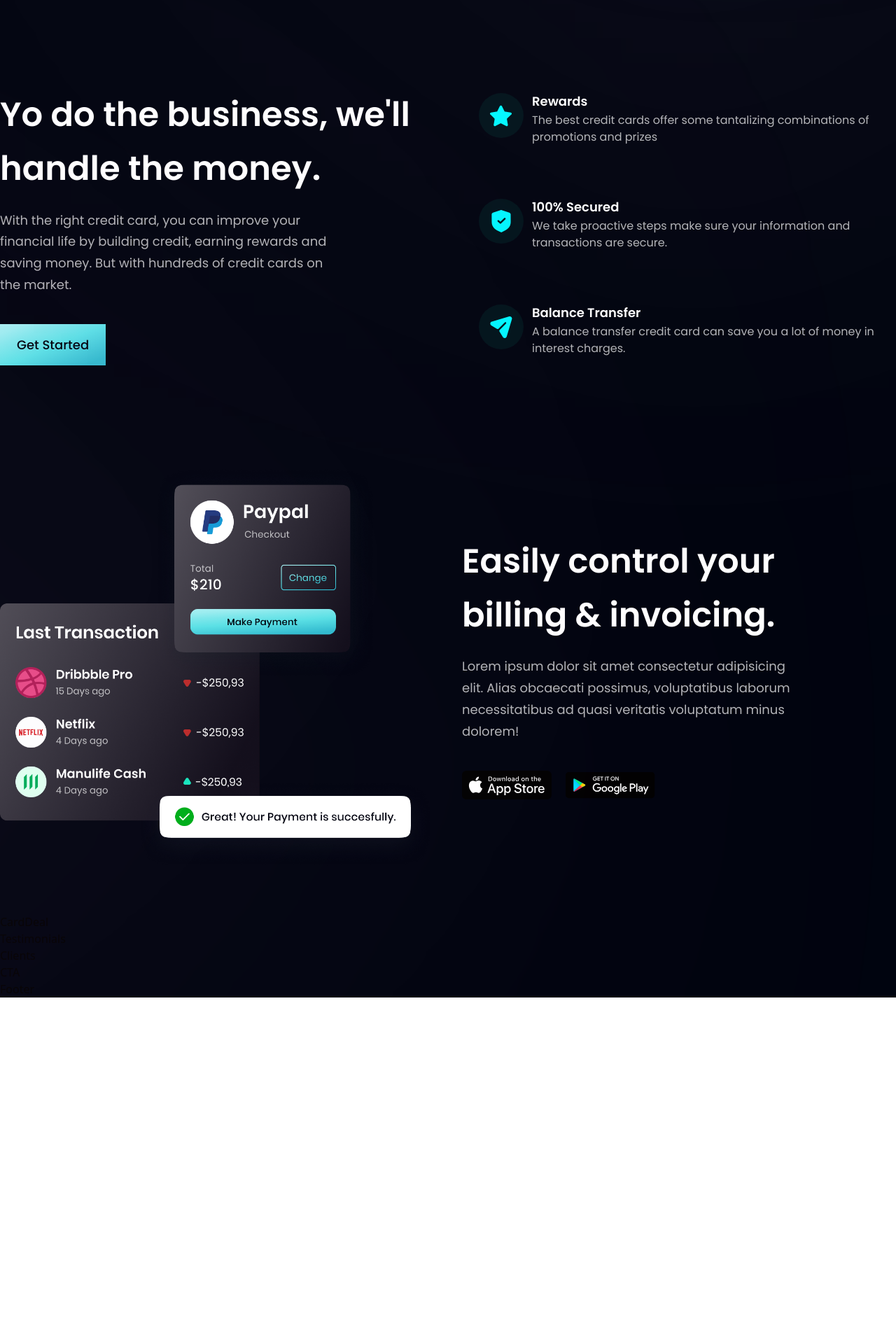
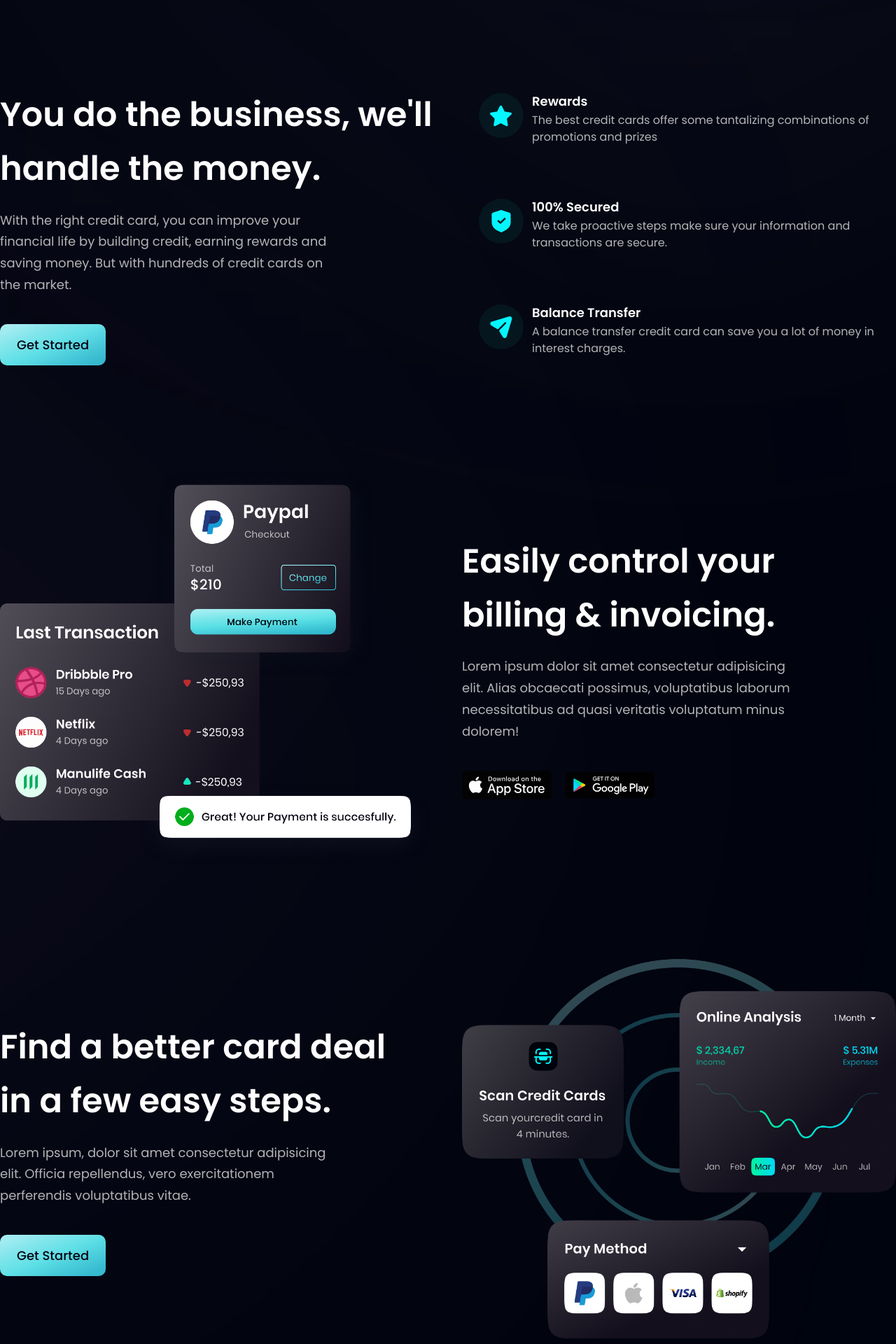
Before and after one commit to djcade32/bank-website, a React (Create React App) app: page / in a window 1280 px wide. Shown: the part 900-2820 px from the top of the page at 70% size. Before the commit the page ends 2325 px from the top, so only its background shows below. Built offline with nearby package versions, Linux system fonts and the light colour scheme.

Commit message:
CardDeal section is complete

```diff
--- a/src/components/Business.js
+++ b/src/components/Business.js
@@ -31,7 +31,7 @@
     <section id="features" className={layout.section}>
       <div className={layout.sectionInfo}>
         <h2 className={styles.heading2}>
-          Yo do the business,
+          You do the business,
           <br className="sm:block: hidden" /> we'll handle the money.
         </h2>
         <p className={`${styles.paragraph} max-w-[470px] mt-5`}>
--- a/src/components/Button.js
+++ b/src/components/Button.js
@@ -4,7 +4,7 @@
   return (
     <button
       type="button"
-      className={`${styles} py-4 px-6 bg-blue-gradient font-poppins font-medium text-[18px] text-primary outline-none`}
+      className={`${styles} py-4 px-6 bg-blue-gradient font-poppins font-medium text-[18px] text-primary outline-none rounded-[10px]`}
     >
       Get Started
     </button>
--- a/src/components/CardDeal.js
+++ b/src/components/CardDeal.js
@@ -1,7 +1,27 @@
 import React from "react";
+import { card } from "../assets";
+import styles, { layout } from "../styles";
+import Button from "./Button";
 
 const CardDeal = () => {
-  return <div>CardDeal</div>;
+  return (
+    <section className={layout.section}>
+      <div className={layout.sectionInfo}>
+        <h2 className={styles.heading2}>
+          Find a better card deal <br className="sm:block hidden" /> in a few easy steps.
+        </h2>
+        <p className={`${styles.paragraph} max-w-[470px] mt-5`}>
+          Lorem ipsum, dolor sit amet consectetur adipisicing elit. Officia repellendus, vero
+          exercitationem perferendis voluptatibus vitae.
+        </p>
+        <Button styles="mt-10" />
+      </div>
+
+      <div className={layout.sectionImg}>
+        <img src={card} alt="card" className="w-[100%] h-[100%]" />
+      </div>
+    </section>
+  );
 };
 
 export default CardDeal;
```
